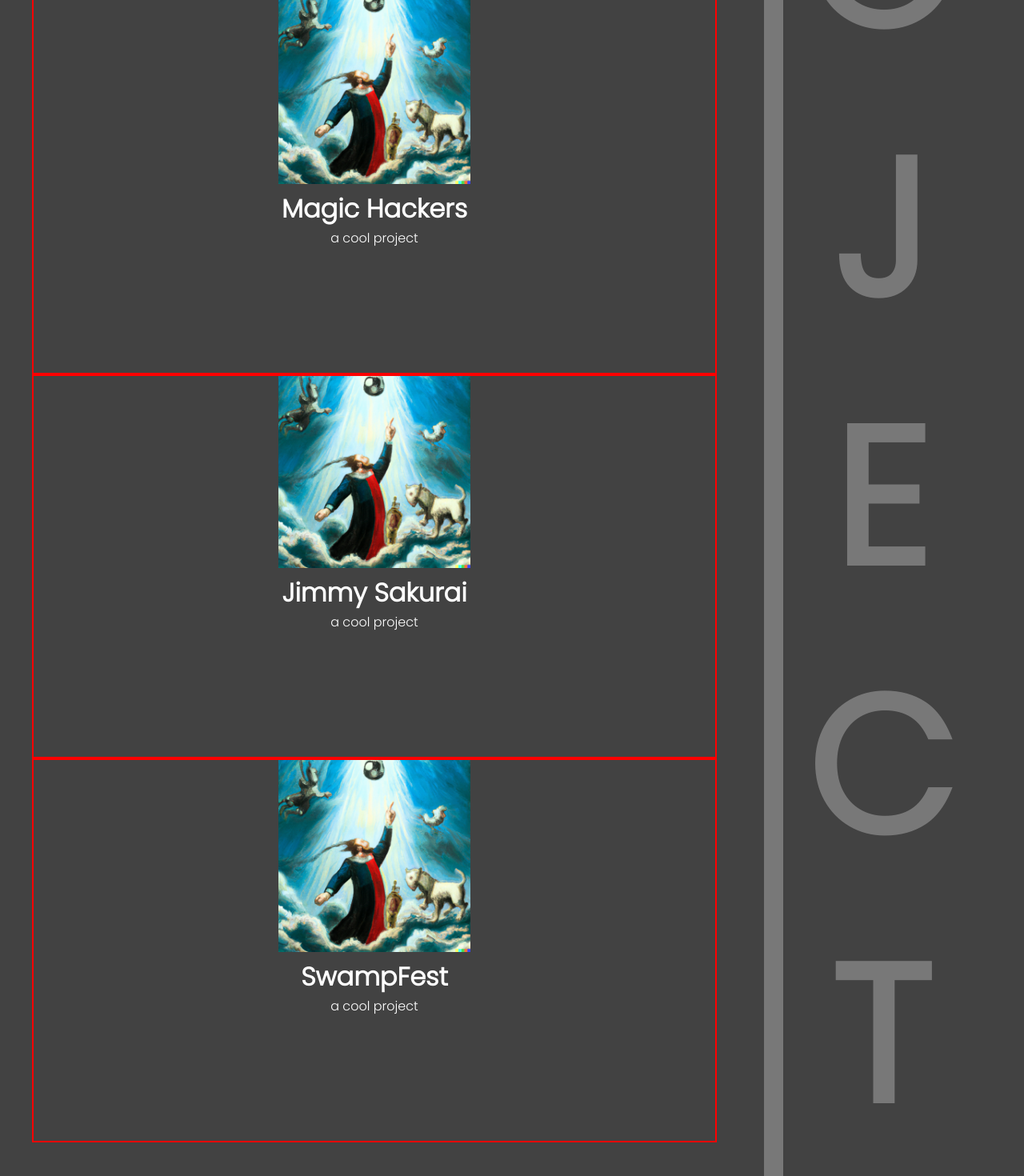
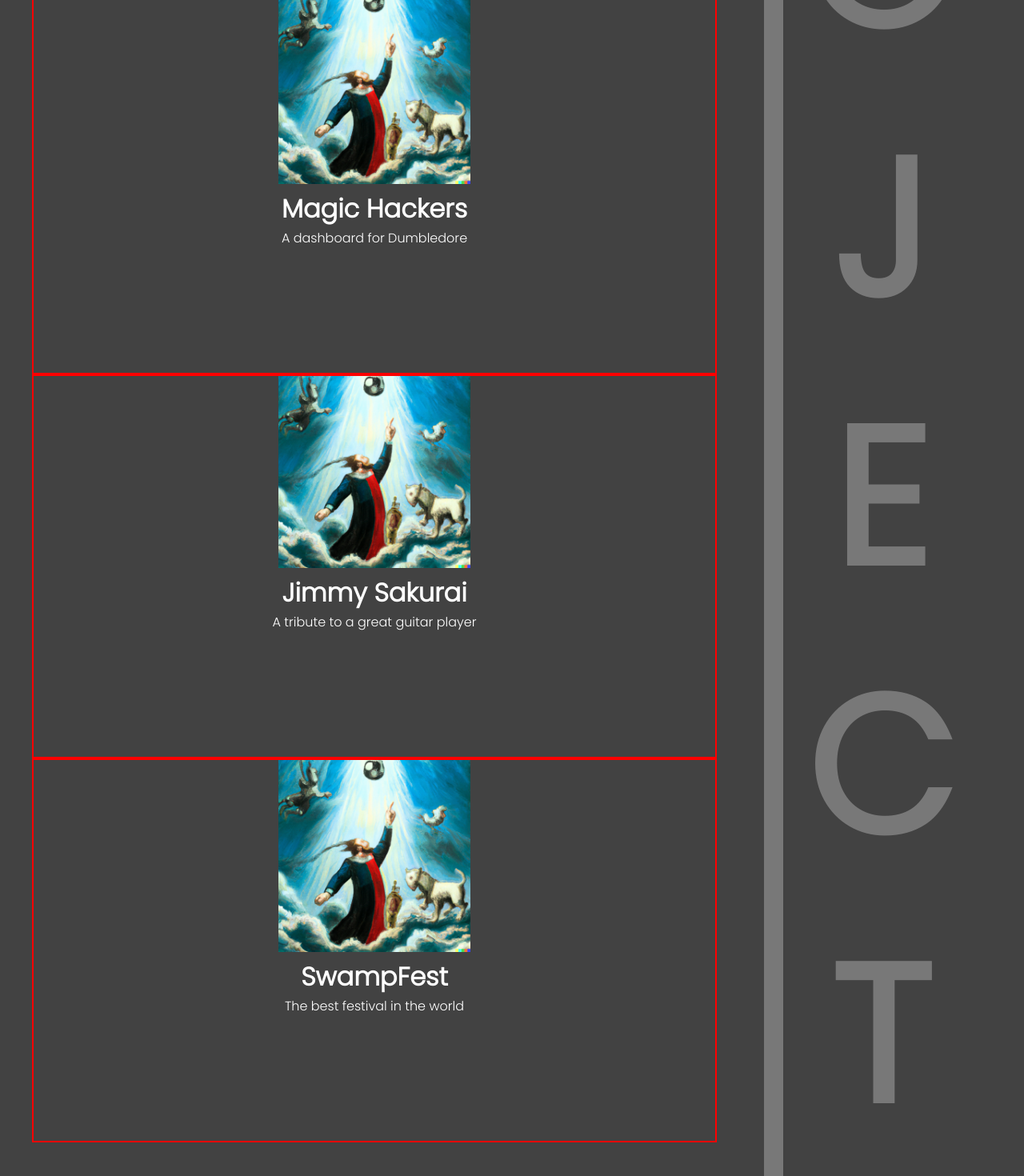
Before and after one commit to federico-barbieri/nuxt-3-fundamentals-course, a Nuxt app: page / in a window 1280 px wide. Shown: the part 3369-4839 px from the top of the page at 80% size. Built offline with nearby package versions, Linux system fonts and the light colour scheme.

Commit message:
descriptions

```diff
--- a/pages/index.vue
+++ b/pages/index.vue
@@ -28,9 +28,9 @@
                     <ul class="project-list">
 
                     <ProjectCard name="Messiverse" description="a cool project"  />
-                    <ProjectCard name="Magic Hackers" description="a cool project" />
-                    <ProjectCard name="Jimmy Sakurai" description="a cool project" />
-                    <ProjectCard name="SwampFest" description="a cool project" />
+                    <ProjectCard name="Magic Hackers" description="A dashboard for Dumbledore" />
+                    <ProjectCard name="Jimmy Sakurai" description="A tribute to a great guitar player" />
+                    <ProjectCard name="SwampFest" description="The best festival in the world" />
 
 
                     </ul>
```
